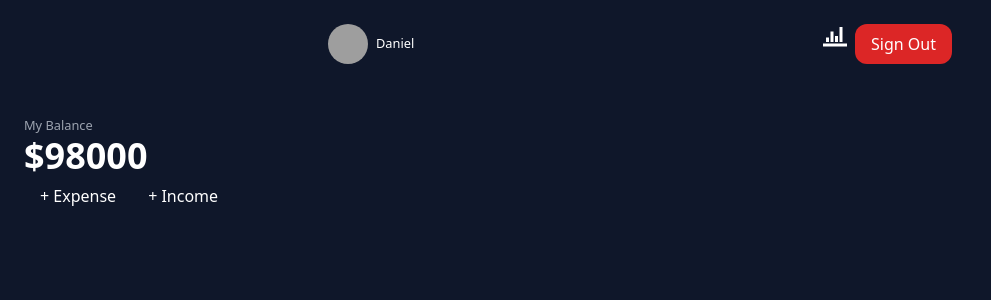
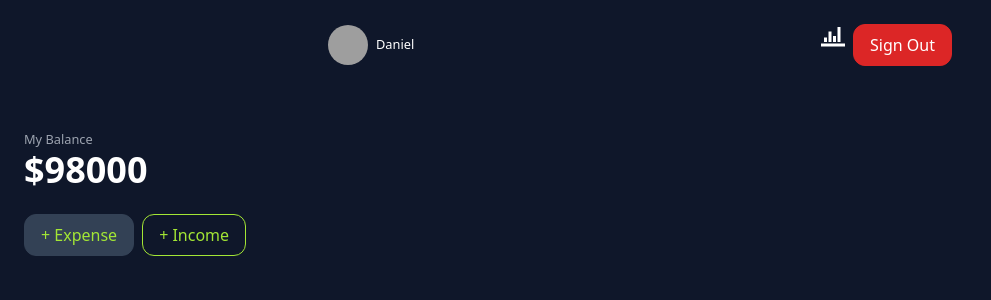
Before and after one commit to danielAwale/finance-tracker, a Next.js app in the folder my-app/: page / in a window 1280 px wide. Shown: the top 300 px of the page, without its empty margins (0-991 px from the left). Built offline with nearby package versions, Linux system fonts and the light colour scheme; grey boxes are pictures that could not be loaded.

Commit message:
contain button styling

```diff
--- a/my-app/app/globals.css
+++ b/my-app/app/globals.css
@@ -17,7 +17,15 @@
     @apply px-4 py-2 capitalize rounded-xl;
   }
 
+  .btn-primary {
+    @apply border bg-slate-700 border-slate-700 text-lime-400;
+  }
+
+  .btn-primary-outline {
+    @apply border border-lime-400 text-lime-400;
+  }
+
   .btn-danger {
-    @apply text-white bg-red-600 border-red-600;
+    @apply border text-white bg-red-600 border-red-600;
   }
 }
--- a/my-app/app/page.js
+++ b/my-app/app/page.js
@@ -1,14 +1,14 @@
 export default function Home() {
   return (
     <main className="container mac-w-2xl px-6 py-6 mx-auto">
-      <section>
+      <section className="py-3">
         <small className="text-gray-400 text-md">My Balance</small>
         <h2 className="text-4xl font-bold">$98000</h2>
       </section>
 
-      <section>
-        <button className="btn">+ Expense</button>
-        <button className="btn">+ Income</button>
+      <section className="flex items-center gap-2 py-3">
+        <button className="btn btn-primary">+ Expense</button>
+        <button className="btn btn-primary-outline">+ Income</button>
       </section>
     </main>
   );
```
